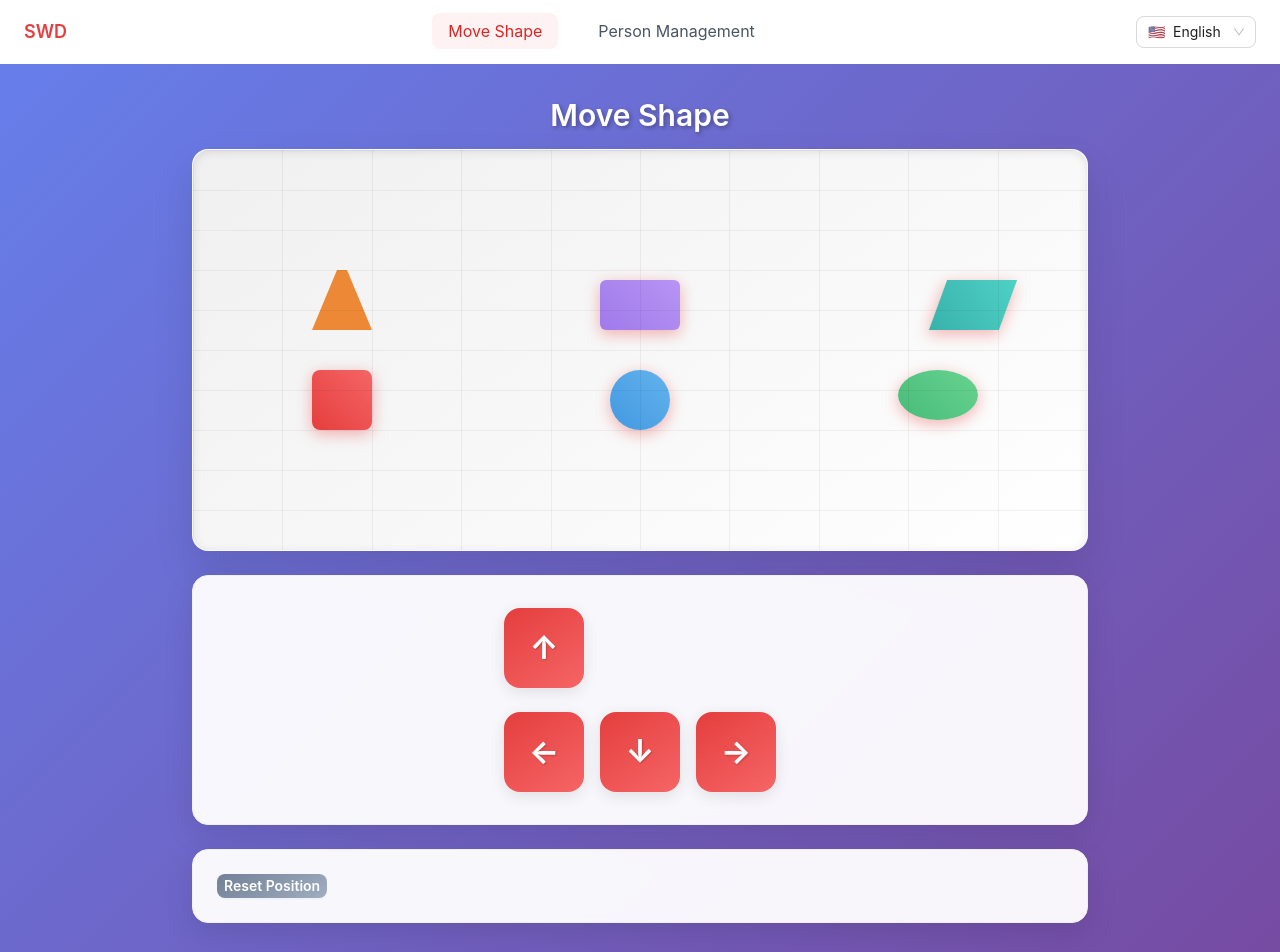
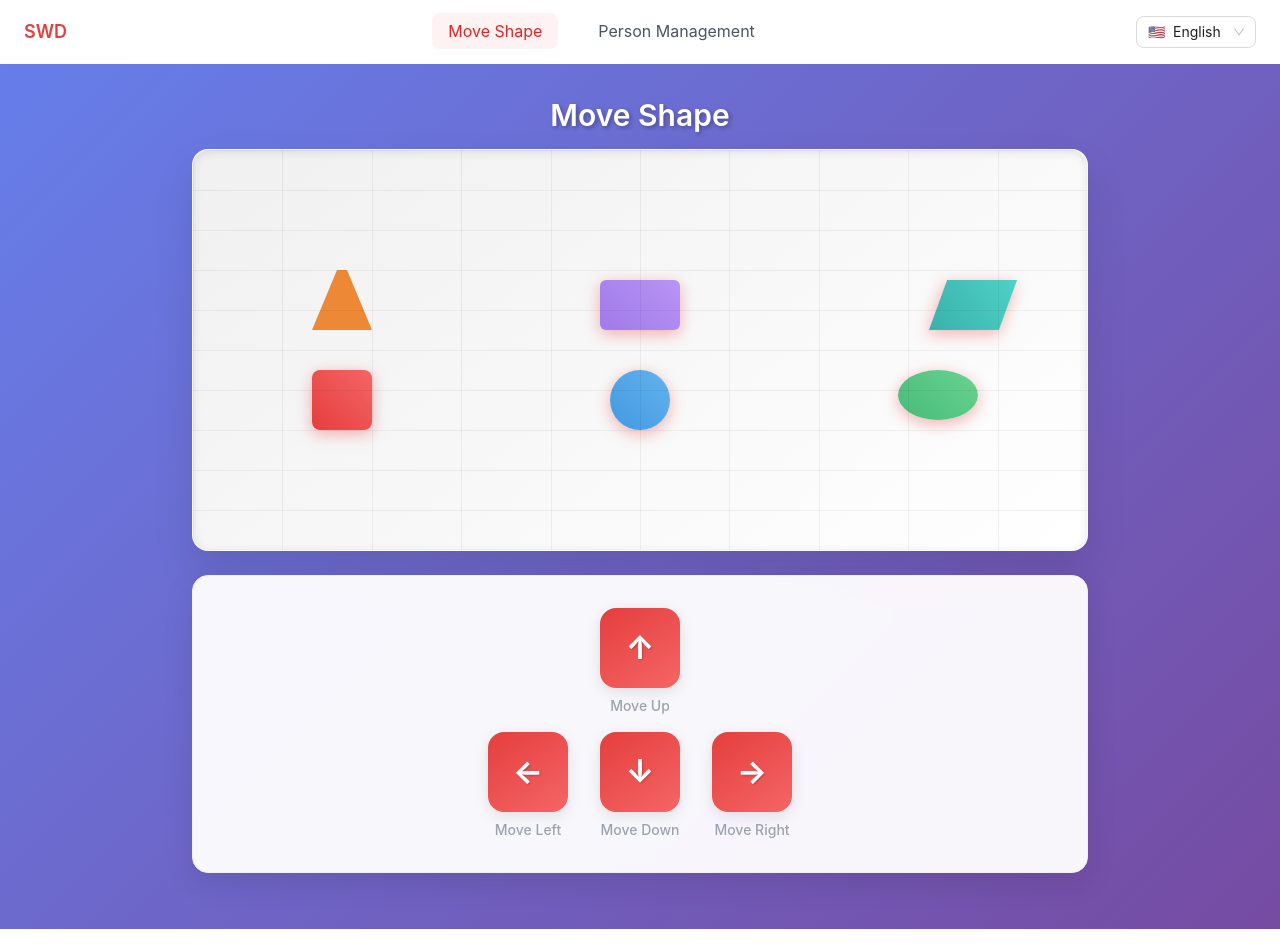
Before and after one commit to peerayes/swd-frontend-test, a Next.js app: page /move-shape in a window 1280 px wide. Shown: the top 952 px of the page. After the commit the page ends 929 px from the top, so only its background shows below. Built offline with nearby package versions, Linux system fonts and the light colour scheme.

Commit message:
fix shape page

```diff
--- a/src/app/move-shape/move-shape.module.scss
+++ b/src/app/move-shape/move-shape.module.scss
@@ -260,6 +260,7 @@
   display: flex;
   justify-content: center;
   align-items: center;
+  width: 100%;
 }
 
 .controlBtn {
@@ -274,6 +275,7 @@
   justify-content: center !important;
   transition: all 0.3s cubic-bezier(0.4, 0, 0.2, 1) !important;
   box-shadow: 0 4px 15px rgba(0, 0, 0, 0.1) !important;
+  margin: 0 8px !important;
 
   // Override Ant Design Button primary color
   &:global(.ant-btn-primary) {
--- a/src/app/move-shape/page.tsx
+++ b/src/app/move-shape/page.tsx
@@ -84,7 +84,7 @@ export default function MoveShape() {
     });
   };
 
-  // การเคลื่อนที่แนวตั้ง (ขึ้น/ลง) - swap rows with continuous pipeline
+  // swap rows with continuous pipeline
   const moveVertical = (direction: "up" | "down") => {
     setIsAnimating(true);
     setAnimationClass(direction === "up" ? styles.slideUp : styles.slideDown);
@@ -119,7 +119,7 @@ export default function MoveShape() {
     }, 400);
   };
 
-  // การเคลื่อนที่แนวนอน (ซ้าย/ขวา) - continuous pipeline
+  // continuous pipeline
   const moveHorizontal = (direction: "left" | "right") => {
     setIsAnimating(true);
     setAnimationClass(
@@ -194,7 +194,7 @@ export default function MoveShape() {
         <Title level={2} className={`${styles.title} text-center mb-8`}>
           Move Shape
         </Title>
-
+        {/* Shape motion state */}
         <Card className={`${styles.gameArea} mb-6`}>
           <div className={styles.gameBoard}>
             <div className={styles.shapeRow}>
@@ -226,9 +226,11 @@ export default function MoveShape() {
           </div>
         </Card>
 
+        {/* Controler */}
         <Card className={`${styles.controls} mb-6`}>
           <div className={styles.controlPanel}>
-            <Space direction="vertical" size="large">
+            <div className="flex flex-col items-center justify-center gap-4">
+              <div className="flex flex-col items-center gap-2">
                 <Button
                   type="primary"
                   onClick={() => moveShape("up")}
@@ -236,7 +238,12 @@ export default function MoveShape() {
                   icon={<span className={styles.arrowIcon}>↑</span>}
                   disabled={isAnimating}
                 />
-              <Space size="middle">
+                <span className="text-sm font-medium text-gray-400">
+                  {t("hero.controls.moveUp")}
+                </span>
+              </div>
+              <div className="flex gap-4">
+                <div className="flex flex-col items-center gap-2">
                   <Button
                     type="primary"
                     onClick={() => moveShape("left")}
@@ -244,6 +251,11 @@ export default function MoveShape() {
                     icon={<span className={styles.arrowIcon}>←</span>}
                     disabled={isAnimating}
                   />
+                  <span className="text-sm font-medium text-gray-400">
+                    {t("hero.controls.moveLeft")}
+                  </span>
+                </div>
+                <div className="flex flex-col items-center gap-2">
                   <Button
                     type="primary"
                     onClick={() => moveShape("down")}
@@ -251,6 +263,11 @@ export default function MoveShape() {
                     icon={<span className={styles.arrowIcon}>↓</span>}
                     disabled={isAnimating}
                   />
+                  <span className="text-sm font-medium text-gray-400">
+                    {t("hero.controls.moveDown")}
+                  </span>
+                </div>
+                <div className="flex flex-col items-center gap-2">
                   <Button
                     type="primary"
                     onClick={() => moveShape("right")}
@@ -258,22 +275,11 @@ export default function MoveShape() {
                     icon={<span className={styles.arrowIcon}>→</span>}
                     disabled={isAnimating}
                   />
-              </Space>
-            </Space>
+                  <span className="text-sm font-medium text-gray-400">
+                    {t("hero.controls.moveRight")}
+                  </span>
                 </div>
-        </Card>
-
-        <Card className={`${styles.statusPanel}`}>
-          <div className={styles.statusInfo}>
-            <div className={styles.quickActions}>
-              <Button
-                size="small"
-                onClick={resetBoard}
-                className={styles.resetBtn}
-                disabled={isAnimating}
-              >
-                Reset Position
-              </Button>
+              </div>
             </div>
           </div>
         </Card>
--- a/src/components/person-management/PersonTable.tsx
+++ b/src/components/person-management/PersonTable.tsx
@@ -45,7 +45,7 @@ const PersonTable = ({
   // Redux state
   const persons = useAppSelector((state) => state.persons.persons) as Person[];
   const selectedRowKeys = useAppSelector(
-    (state) => state.persons.selectedRowKeys
+    (state) => state.persons.selectedRowKeys,
   );
   const pagination = useAppSelector((state) => state.persons.pagination);
 
@@ -84,7 +84,7 @@ const PersonTable = ({
       dispatch(setSelectedRowKeys([]));
 
       message.success(
-        t("table.messages.deleteSelected", { count: deletedCount })
+        t("table.messages.deleteSelected", { count: deletedCount }),
       );
 
       // Trigger parent loading
@@ -98,7 +98,7 @@ const PersonTable = ({
 
   const onSelectChange = (newSelectedRowKeys: React.Key[]) => {
     dispatch(
-      setSelectedRowKeys(newSelectedRowKeys.map((key) => key.toString()))
+      setSelectedRowKeys(newSelectedRowKeys.map((key) => key.toString())),
     );
   };
 
@@ -138,8 +138,8 @@ const PersonTable = ({
           {gender === "male"
             ? t("form.fields.gender.options.male")
             : gender === "female"
-            ? t("form.fields.gender.options.female")
-            : t("form.fields.gender.options.unsex")}
+              ? t("form.fields.gender.options.female")
+              : t("form.fields.gender.options.unsex")}
         </span>
       ),
     },
@@ -208,7 +208,7 @@ const PersonTable = ({
     // Default sort: newest first by ID (since ID is timestamp)
     if (!sortInfo.field || !sortInfo.order) {
       return sortedPersons.sort((a: Person, b: Person) =>
-        b.id.localeCompare(a.id)
+        b.id.localeCompare(a.id),
       );
     }
 
@@ -240,7 +240,7 @@ const PersonTable = ({
 
   const paginatedData = sortedData.slice(
     (pagination.current - 1) * pagination.pageSize,
-    pagination.current * pagination.pageSize
+    pagination.current * pagination.pageSize,
   );
 
   // Auto-navigate to correct page when data changes
@@ -255,7 +255,7 @@ const PersonTable = ({
           current: totalPages,
           pageSize: pagination.pageSize,
           total: sortedData.length,
-        })
+        }),
       );
     }
   }, [sortedData.length, pagination.current, pagination.pageSize, dispatch]);
@@ -321,24 +321,43 @@ const PersonTable = ({
         rowClassName={(record) =>
           record.id === recentlyUpdatedId ? "recently-updated-row" : ""
         }
-        onChange={(pagination, filters, sorter) => {
+        onChange={(paginationInfo, filters, sorter) => {
           const sorterInfo = Array.isArray(sorter) ? sorter[0] : sorter;
           setSortInfo({
             field: (sorterInfo.field as string) || "",
             order: sorterInfo.order as "ascend" | "descend" | null,
           });
+
+          // Dispatch pagination changes to Redux
+          dispatch(
+            setPagination({
+              current: paginationInfo.current,
+              pageSize: paginationInfo.pageSize,
+              total: sortedData.length,
+            }),
+          );
         }}
         pagination={{
           current: pagination.current,
-          pageSize: 5,
+          pageSize: pagination.pageSize,
           total: sortedData.length,
-          showSizeChanger: false,
+          showSizeChanger: true,
           showTotal: (total: number, range: [number, number]) =>
             t("table.pagination.total", {
               start: range[0],
               end: range[1],
               total,
             }),
+          pageSizeOptions: ["5", "10", "20", "50"],
+          onShowSizeChange: (current, size) => {
+            dispatch(
+              setPagination({
+                current: current,
+                pageSize: size,
+                total: sortedData.length,
+              }),
+            );
+          },
         }}
       />
     </Card>
--- a/src/locales/en/home.json
+++ b/src/locales/en/home.json
@@ -15,6 +15,12 @@
         "colors": "Colors used:"
       },
       "button": "Try Move Shape"
+    },
+    "controls": {
+      "moveUp": "Move Up",
+      "moveDown": "Move Down",
+      "moveLeft": "Move Left",
+      "moveRight": "Move Right"
     },
     "spa": {
       "title": "2. SPA with Ant Design",
--- a/src/locales/th/home.json
+++ b/src/locales/th/home.json
@@ -15,6 +15,12 @@
         "colors": "สีที่ใช้:"
       },
       "button": "ลอง Move Shape"
+    },
+    "controls": {
+      "moveUp": "เลื่อนขึ้น",
+      "moveDown": "เลื่อนลง",
+      "moveLeft": "ไปทางซ้าย",
+      "moveRight": "ไปทางขวา"
     },
     "spa": {
       "title": "2. SPA with Ant Design",
```
Lines whose indentation alone changed are shown as unchanged.
